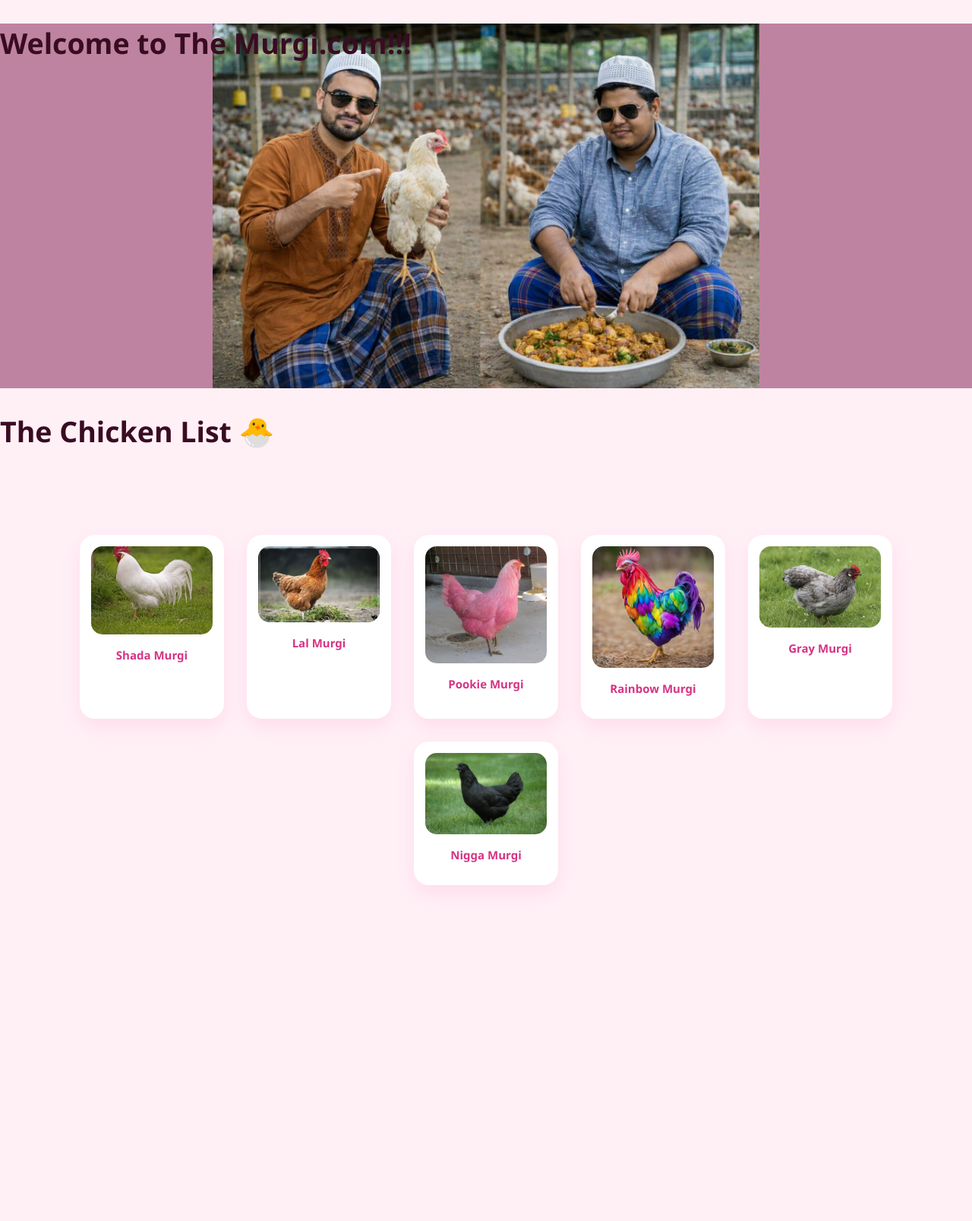
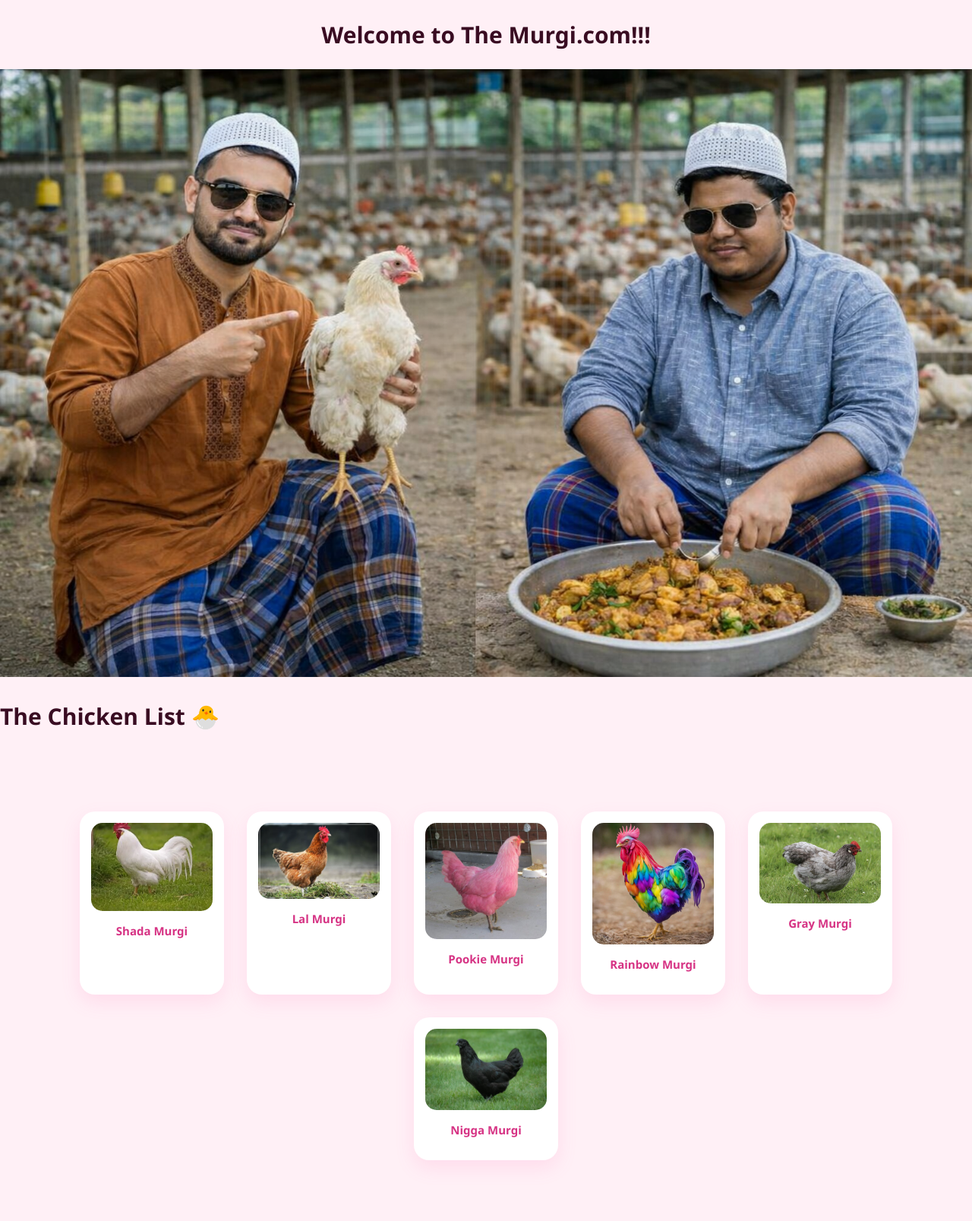
Before and after one commit to computer6787-ui/The-Murgi, a FastAPI app: page / in a window 1280 px wide. Shown: the whole page at 76% size. Before the commit the page ends 1172 px from the top, so only its background shows below. Run offline with FastAPI, Linux system fonts and the light colour scheme.

Commit message:
hero adjusted

```diff
--- a/static/style.css
+++ b/static/style.css
@@ -3,23 +3,21 @@ body {
     font-family: 'Segoe UI', sans-serif;
     background-color: #fff0f6;
     color: #390c22;
-    font-size: 25px;
+    font-size: 20px;
 }
 
 /* Hero Section */
 .hero {
-    height: 60vh; /* smaller than full screen on mobile */
-    background: url("baground.png") no-repeat center center;
-    background-size: contain; /* keeps full image, fits inside container */
-    background-color: #be83a1; /* optional fallback */
+    width: 100%;
+    text-align: center;
 }
 
-/* Mobile adjustment */
-@media (max-width: 768px) {
-    .hero {
-        height: 40vh; /* make it smaller on phones */
-        background-size: contain;
-    }
+.hero img.hero-img {
+    width: 100%;       /* fills width */
+    height:auto;      /* keeps original aspect ratio */
+    max-height: 100vh;  /* adjust for screen height */
+    object-fit: calc(); /* ensures no cropping */
+    background-color: #c678a2;
 }
 
 /* Gallery */
--- a/templates/index.html
+++ b/templates/index.html
@@ -11,6 +11,9 @@
 <section class="hero">
     <h1>Welcome to The Murgi.com!!!</h1>
 </section>
+<div class="hero">
+    <img src="/static/baground.png" alt="Chicken Background" class="hero-img">
+</div>
 <section class="list-title">
     <h2>The Chicken List 🐣</h2>
 </section>
```
